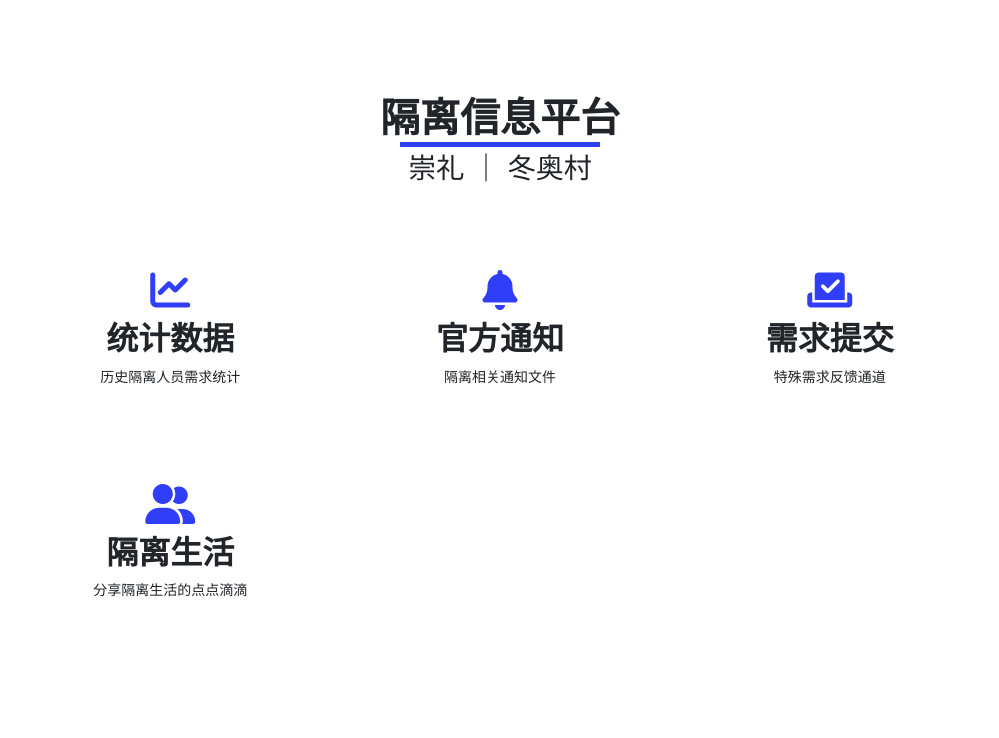
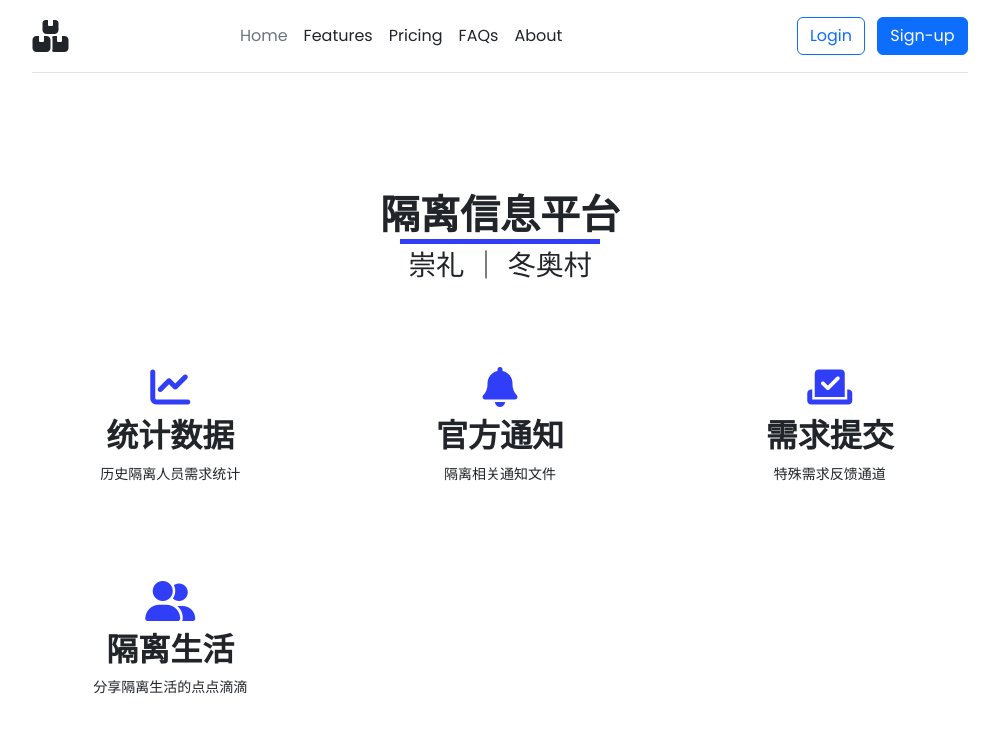
Before and after one commit to cyborgoat/covid19-quarantine-community, a Django app: page / in a window 1280 px wide. Shown: the top 738 px of the page, without its empty margins (140-1139 px from the left). Run offline with Django 4.2, Linux system fonts and the light colour scheme; some libraries are stand-ins or nearby versions; some web fonts are replaced.

Commit message:
update: js css

```diff
--- a/quarantine_community/templates/overview/index.html
+++ b/quarantine_community/templates/overview/index.html
@@ -14,6 +14,23 @@
     <link rel="stylesheet" type="text/css" href="{% static 'css/overview/responsive_service_section.css' %}">
 </head>
 <body>
+<div class="container">
+    <header class="d-flex flex-wrap align-items-center justify-content-center justify-content-md-between py-3 mb-4 border-bottom">
+        <i class="fa-solid fa-boxes-stacked fa-2x"></i>
+        <ul class="nav col-12 col-md-auto mb-2 justify-content-center mb-md-0">
+            <li><a href="#" class="nav-link px-2 link-secondary">Home</a></li>
+            <li><a href="#" class="nav-link px-2 link-dark">Features</a></li>
+            <li><a href="#" class="nav-link px-2 link-dark">Pricing</a></li>
+            <li><a href="#" class="nav-link px-2 link-dark">FAQs</a></li>
+            <li><a href="#" class="nav-link px-2 link-dark">About</a></li>
+        </ul>
+
+        <div class="col-md-3 text-end">
+            <button type="button" class="btn btn-outline-primary me-2">Login</button>
+            <button type="button" class="btn btn-primary">Sign-up</button>
+        </div>
+    </header>
+</div>
 {% include 'overview/components/responsive_service_section.html' %}
 </body>
 </html>
```
